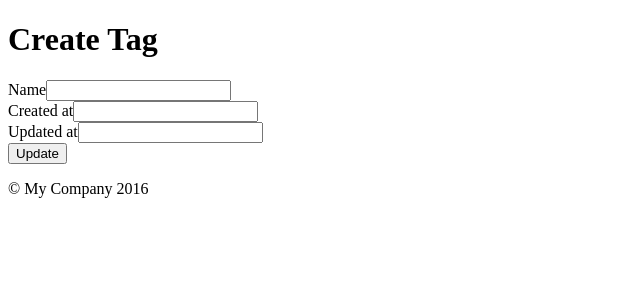
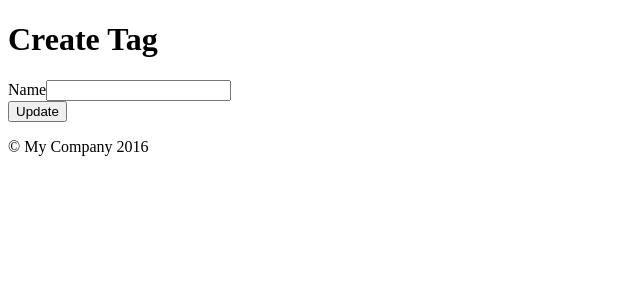
Before and after one commit to sanioka/yii2blog, a Yii app: template backend/views/tag/create.php in a window 1280 px wide. Shown: the top 300 px of the page, without its empty margins (0-640 px from the left). Run offline with PHP 8.4 and a stand-in for Yii, Linux system fonts and the light colour scheme; the template is opened without the code that fills it, so the values that code supplies are empty; form fields are guessed from the names that the template uses; some libraries are stand-ins or nearby versions.

Commit message:
EEpisode 6 - Managing categories and tags from backend

```diff
--- a/backend/views/category/_form.php
+++ b/backend/views/category/_form.php
@@ -14,13 +14,13 @@ use yii\widgets\ActiveForm;
 
     <?= $form->field($model, 'name')->textInput(['maxlength' => true]) ?>
 
-    <?= $form->field($model, 'slug')->textInput(['maxlength' => true]) ?>
+    <?//= $form->field($model, 'slug')->textInput(['maxlength' => true]) ?>
 
     <?= $form->field($model, 'meta_description')->textInput(['maxlength' => true]) ?>
 
-    <?= $form->field($model, 'created_at')->textInput() ?>
+    <?//= $form->field($model, 'created_at')->textInput() ?>
 
-    <?= $form->field($model, 'updated_at')->textInput() ?>
+    <?//= $form->field($model, 'updated_at')->textInput() ?>
 
     <div class="form-group">
         <?= Html::submitButton($model->isNewRecord ? 'Create' : 'Update', ['class' => $model->isNewRecord ? 'btn btn-success' : 'btn btn-primary']) ?>
--- a/backend/views/category/index.php
+++ b/backend/views/category/index.php
@@ -21,6 +21,7 @@ $this->params['breadcrumbs'][] = $this->title;
     <?= GridView::widget([
         'dataProvider' => $dataProvider,
         'filterModel' => $searchModel,
+        'tableOptions' => ['class' => 'table table-responsive table-striped'],
         'columns' => [
             ['class' => 'yii\grid\SerialColumn'],
 
@@ -29,7 +30,7 @@ $this->params['breadcrumbs'][] = $this->title;
             'slug',
             'meta_description',
             'created_at',
-            // 'updated_at',
+            'updated_at',
 
             ['class' => 'yii\grid\ActionColumn'],
         ],
--- a/backend/views/tag/_form.php
+++ b/backend/views/tag/_form.php
@@ -14,9 +14,9 @@ use yii\widgets\ActiveForm;
 
     <?= $form->field($model, 'name')->textInput(['maxlength' => true]) ?>
 
-    <?= $form->field($model, 'created_at')->textInput() ?>
+    <?//= $form->field($model, 'created_at')->textInput() ?>
 
-    <?= $form->field($model, 'updated_at')->textInput() ?>
+    <?//= $form->field($model, 'updated_at')->textInput() ?>
 
     <div class="form-group">
         <?= Html::submitButton($model->isNewRecord ? 'Create' : 'Update', ['class' => $model->isNewRecord ? 'btn btn-success' : 'btn btn-primary']) ?>
--- a/backend/views/tag/index.php
+++ b/backend/views/tag/index.php
@@ -21,6 +21,7 @@ $this->params['breadcrumbs'][] = $this->title;
     <?= GridView::widget([
         'dataProvider' => $dataProvider,
         'filterModel' => $searchModel,
+        'tableOptions' => ['class' => 'table table-responsive table-striped'],
         'columns' => [
             ['class' => 'yii\grid\SerialColumn'],
 
```
